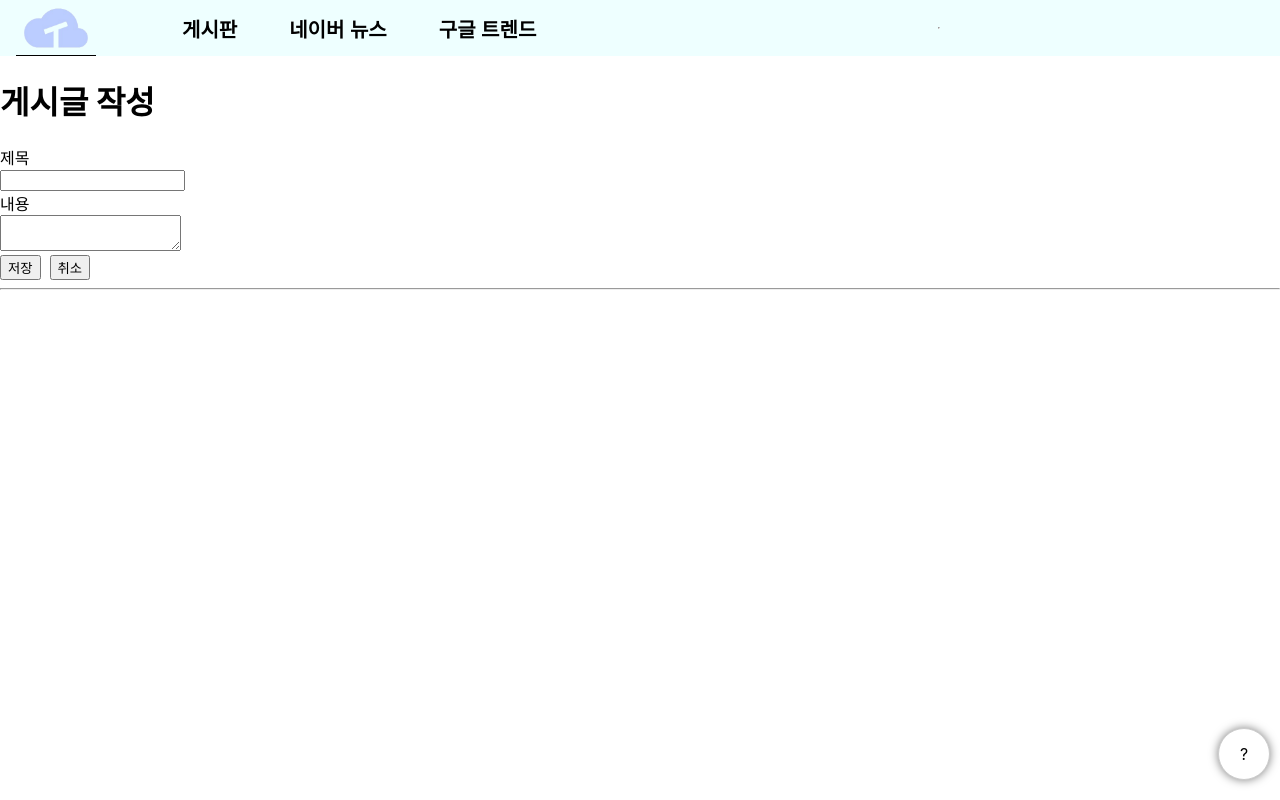
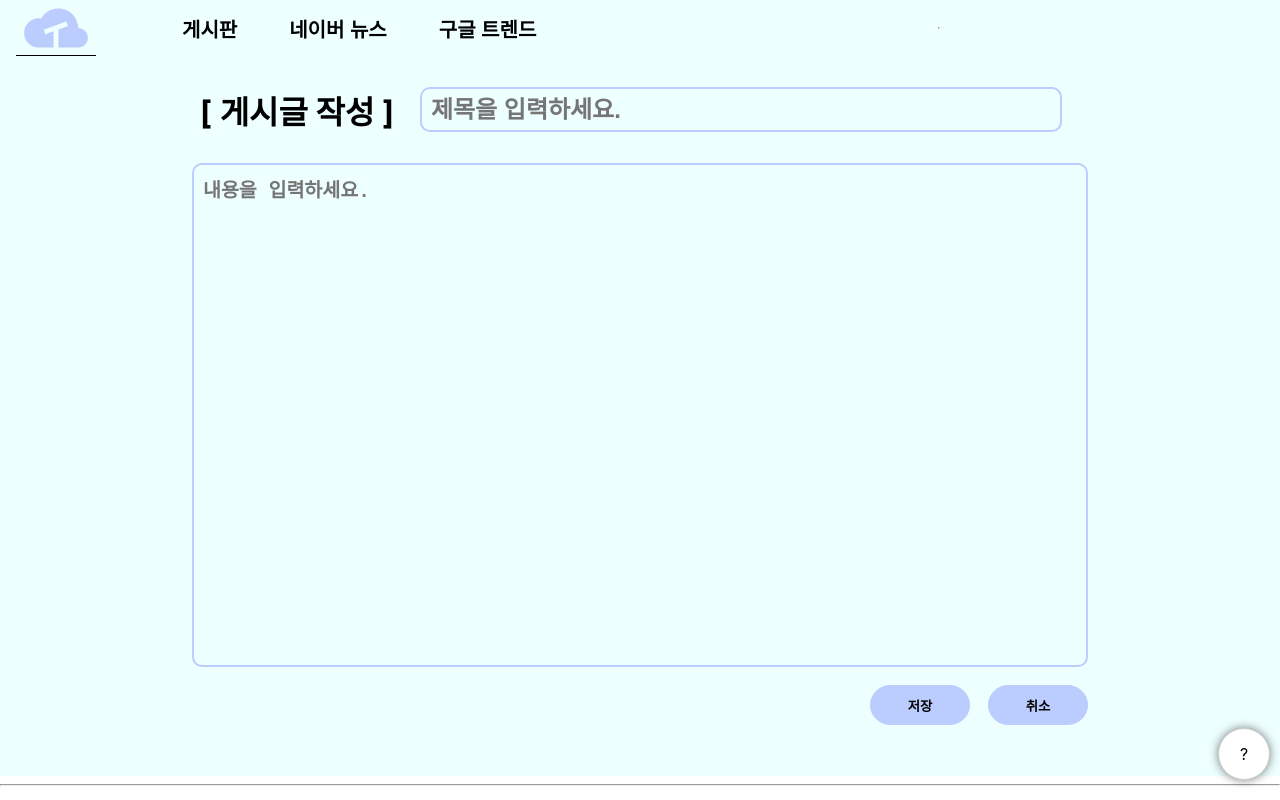
Before and after one commit to tukcomCD2024/KbyC, a React (Create React App) app in the folder frontend/: page /post/write in a window 1280 px wide. Built offline with nearby package versions, Linux system fonts and the light colour scheme.

Commit message:
Design: apply WritePost.css on WritePost.js

```diff
--- a/frontend/src/pages/WritePost.js
+++ b/frontend/src/pages/WritePost.js
@@ -1,18 +1,21 @@
-import React, { useState } from 'react';
-import { useNavigate } from 'react-router-dom';
-import axios from 'axios';
+import React, { useState, useRef } from "react";
+import { useNavigate } from "react-router-dom";
+import axios from "axios";
+import "./WritePost.css";
 
-axios.defaults.baseURL = 'http://127.0.0.1:8000';
+axios.defaults.baseURL = "http://127.0.0.1:8000";
 
 const WritePost = () => {
   const navigate = useNavigate();
 
   const [post, setPost] = useState({
-        title: '',
-        content: ''
+    title: "",
+    content: "",
   });
 
   const { title, content } = post;
+
+  const textareaRef = useRef(null);
 
   const onChange = (e) => {
     const { value, name } = e.target;
@@ -20,42 +23,68 @@ const WritePost = () => {
       ...post,
       [name]: value,
     });
+
+    // textarea의 스크롤을 가장 아래로 조절
+    if (textareaRef.current) {
+        textareaRef.current.scrollTop = textareaRef.current.scrollHeight;
+    }
   };
 
+  //   게시글 등록 함수
   const savePost = async () => {
-        await axios.post('/post/create', post, {
+    await axios
+      .post("/post/create", post, {
         headers: {
-                'Content-Type': 'application/json',
-                'Authorization': `Bearer ${localStorage.getItem('access_token')}`
-            }
+          "Content-Type": "application/json",
+          Authorization: `Bearer ${localStorage.getItem("access_token")}`,
+        },
       })
-        .then(response => {
+      .then((response) => {
         console.log(response.data);
-            alert('게시글이 등록되었습니다.');
-            navigate('/board');
+        alert("게시글이 등록되었습니다.");
+        navigate("/board");
       })
-        .catch(error => {
-            console.error('에러 발생', error);
-            alert('게시글이 등록되지 않았습니다.');
+      .catch((error) => {
+        console.error("에러 발생", error);
+        alert("게시글이 등록되지 않았습니다.");
       });
-    }
+  };
 
   return (
+    <div className="write-post-page">
+      <div className="title-box">
+        <h1>[ 게시글 작성 ]</h1>
+        <input
+          type="text"
+          name="title"
+          placeholder="제목을 입력하세요."
+          value={title}
+          onChange={onChange}
+          className="search-box"
+        />
+      </div>
+      <div className="content-box">
+        <textarea
+          ref={textareaRef}
+          name="content"
+          placeholder="내용을 입력하세요."
+          value={content}
+          onChange={onChange}
+        />
+      </div>
+
       <div>
-            <h1>게시글 작성</h1>
-            제목
-            <br/>
-            <input type='text' name='title' value={title} onChange={onChange} />
-            <br/>
-            내용
-            <br/>
-            <textarea name='content' value={content} onChange={onChange} />
-            <br/>
-            <button onClick={savePost}>저장</button>
-            &nbsp;&nbsp;
-            <button onClick={() => navigate('/board')}>취소</button>
+        <div className="finish-button-container">
+          <button onClick={savePost} className="finish-button">
+            저장
+          </button>
+          <button onClick={() => navigate("/board")} className="finish-button">
+            취소
+          </button>
         </div>
-    )
+      </div>
+    </div>
+  );
 };
 
 export default WritePost;
```
Lines whose indentation alone changed are shown as unchanged.
